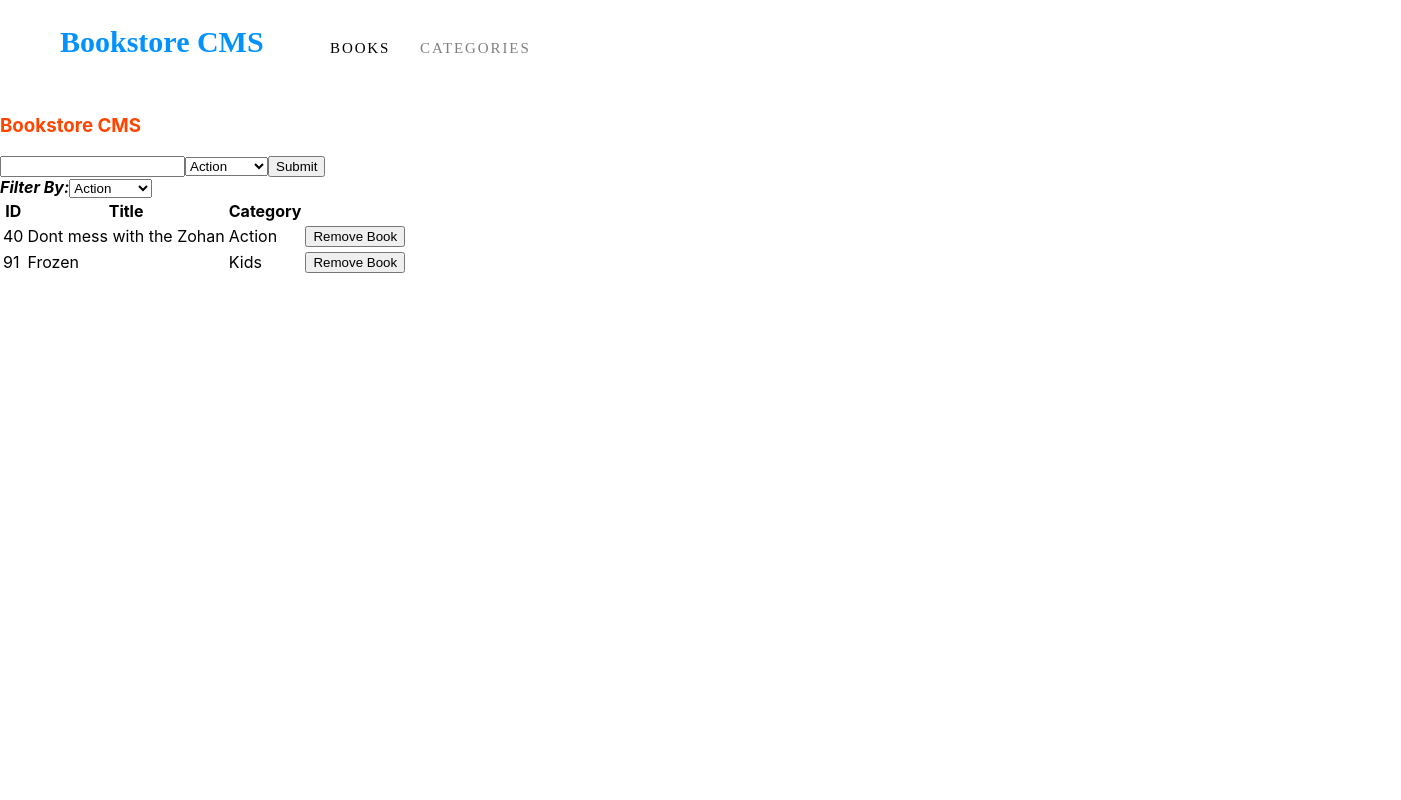
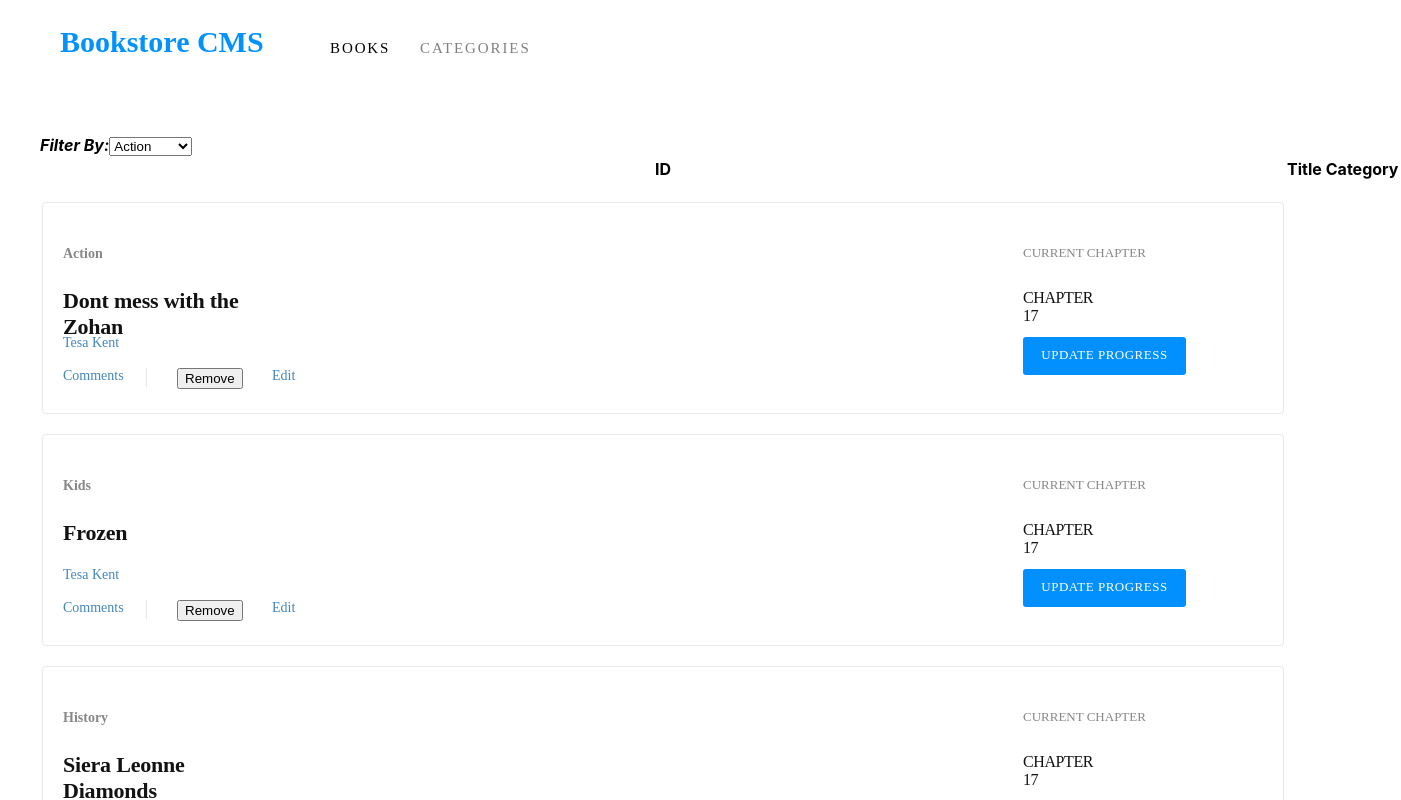
Before and after one commit to grace-mugoiri/react-bookstore, a React (Create React App) app: page / in a window 1280 px wide. Shown: the top 800 px of the page, 1401 px wide, since content can reach past the window. Built offline with nearby package versions, Linux system fonts and the light colour scheme.

Commit message:
add utility like comments and edit on book.js and its styling

```diff
--- a/src/components/App.js
+++ b/src/components/App.js
@@ -1,9 +1,10 @@
 /* eslint-disable import/extensions */
 import React from 'react';
-import './App.css';
+import '../styleAssets/App.css';
 
+
+import BooksList from '../containers/BooksList';
 import BooksForm from '../containers/BooksForm';
-import BooksList from '../containers/BooksList';
 
 function App() {
   return (
@@ -15,8 +16,8 @@ function App() {
         <div className="subtitle-two"> CATEGORIES </div>
       </div>
       <div className="App-content">
+        <BooksList />
         <BooksForm />
-        <BooksList />
       </div>
     </div>
   );
--- a/src/components/Book.js
+++ b/src/components/Book.js
@@ -2,21 +2,30 @@
 /* eslint-disable no-restricted-syntax */
 import React from 'react';
 import PropTypes from 'prop-types';
+import '../styleAssets/Book.css';
 
 class Book extends React.Component {
   render() {
     const { book: { id, title, category }, handleBookRemoval } = this.props;
     return (
-      <tr>
-        <td>{id}</td>
-        <td>{title}</td>
-        <td>{category}</td>
-        <td>
-          <button type="button" onClick={() => handleBookRemoval(id)}>
-              Remove Book
-          </button>
-        </td>
-      </tr>
+      <div className="lesson-panel">
+        <div className="first">
+          <h5 className="cat">{category}</h5>
+          <h2 className="title">{title}</h2>
+          <p>Tesa Kent</p>
+          <div className="utils">
+            <div className="comment"> Comments </div>
+            <div className="remove"><button type="button" onClick={() => handleBookRemoval(id)}> Remove </button></div>
+            <div className="edit"> Edit </div>
+          </div>
+        </div>
+        <div className="second" />
+        <div className="third">
+          <h5 className="curChap">CURRENT CHAPTER</h5>
+          <h5 className="chapNum"> CHAPTER 17</h5>
+          <div className="update">UPDATE PROGRESS</div>
+        </div>
+      </div>
     );
   }
 }
--- a/src/containers/BooksForm.js
+++ b/src/containers/BooksForm.js
@@ -59,7 +59,7 @@ class BooksForm extends React.Component {
 
     return (
       <div>
-        <h3> Bookstore CMS </h3>
+        <h3> ADD NEW BOOK </h3>
         <form onSubmit={this.handleSubmit}>
           <input onChange={this.handleChange} type="text" name="title" />
           <select onChange={this.handleChange} name="category">{bookOptions}</select>
--- a/src/index.js
+++ b/src/index.js
@@ -20,6 +20,11 @@ const initialState = {
       title: 'Frozen',
       category: 'Kids',
     },
+    {
+      id: generateID(),
+      title: 'Siera Leonne Diamonds',
+      category: 'History',
+    },
   ],
 };
 
--- a/src/components/App.css
+++ b/src/styleAssets/App.css
@@ -24,6 +24,13 @@
   display: flex;
 }
 
+.App-content {
+	padding: 40px;
+	border-radius: 4px;
+	box-shadow: #ffffff;
+	background-color: #ffffff;
+}
+
 .subtitle-one, .subtitle-two {
 	width: 60px;
 	height: 15px;
@@ -45,12 +52,3 @@
 .subtitle-two {
 	color: grey;
 }
-
-@keyframes App-logo-spin {
-  from {
-    transform: rotate(0deg);
-  }
-  to {
-    transform: rotate(360deg);
-  }
-}
--- /dev/null
+++ b/src/styleAssets/Book.css
@@ -0,0 +1,158 @@
+.lesson-panel {
+	margin-top: 20px;
+	padding: 20px;
+	background: #fff;
+	display: flex;
+	width: 1200px;
+	height: 170px;
+	border-radius: 4px;
+	border: solid 1px #e8e8e8;
+	background-color: #ffffff;
+  }
+
+  .cat {
+	width: 49px;
+	height: 18px;
+	opacity: 0.5;
+	font-family: Montserrat;
+	font-size: 14px;
+	font-weight: bold;
+	font-stretch: normal;
+	font-style: normal;
+	line-height: normal;
+	letter-spacing: normal;
+	color: #121212;
+  }
+
+  .curChap {
+	width: 126px;
+	height: 18px;
+	opacity: 0.5;
+	font-family: RobotoSlab;
+	font-size: 13px;
+	font-weight: 300;
+	font-stretch: normal;
+	font-style: normal;
+	line-height: normal;
+	letter-spacing: normal;
+	color: #121212;
+  }
+
+  .title {
+	width: 197px;
+	height: 29px;
+	font-family: RobotoSlab;
+	font-size: 22px;
+	font-weight: bold;
+	font-stretch: normal;
+	font-style: normal;
+	line-height: normal;
+	letter-spacing: -0.2px;
+	color: #121212;
+  }
+  .chapNum {
+	width: 75px;
+	height: 21px;
+	font-family: RobotoSlab;
+	font-size: 16px;
+	font-weight: 300;
+	font-stretch: normal;
+	font-style: normal;
+	line-height: normal;
+	letter-spacing: -0.4px;
+	color: #121212;
+  }
+
+  p {
+	width: 107px;
+	height: 19px;
+	font-family: RobotoSlab;
+	font-size: 14px;
+	font-weight: 300;
+	font-stretch: normal;
+	font-style: normal;
+	line-height: normal;
+	letter-spacing: normal;
+	color: #4386bf;
+  }
+
+  .utils {
+	display: flex;
+	color: #4386bf;
+  }
+
+  .comment {
+	width: 73px;
+	height: 19px;
+	margin-right: 30px;
+	padding-right: 10px;
+	border-right: 1px solid #e8e8e8;
+	font-family: RobotoSlab;
+	font-size: 14px;
+	font-weight: 300;
+	font-stretch: normal;
+	font-style: normal;
+	line-height: normal;
+	letter-spacing: normal;
+	color: #4386bf;
+  }
+
+  .remove {
+	width: 54px;
+	height: 19px;
+	margin-right: 30px;
+	padding-right: 10px;
+	border-right: 1px solid #e8e8e8;
+	font-family: RobotoSlab;
+	font-size: 14px;
+	font-weight: 300;
+	font-stretch: normal;
+	font-style: normal;
+	line-height: normal;
+	letter-spacing: normal;
+	color: #4386bf;
+  }
+
+  .edit {
+	width: 27px;
+	height: 19px;
+	margin-right: 30px;
+	padding-right: 10px;
+	font-family: RobotoSlab;
+	font-size: 14px;
+	font-weight: 300;
+	font-stretch: normal;
+	font-style: normal;
+	line-height: normal;
+	letter-spacing: normal;
+	color: #4386bf;
+  }
+
+  .first {
+	width: 60%;
+  }
+
+  .second {
+	width: 20%;
+  }
+
+  .third {
+	width: 20%;
+  }
+
+  .update {
+	width: 143px;
+	height: 18px;
+	font-family: RobotoSlab;
+	font-size: 13px;
+	font-weight: 300;
+	font-stretch: normal;
+	font-style: normal;
+	line-height: normal;
+	letter-spacing: 0.5px;
+	background-color: #0290ff;
+	color: white;
+	text-align: center;
+	padding: 10px;
+	border-radius: 3px;
+  }
--- a/src/styleAssets/BooksForm.css
+++ b/src/styleAssets/BooksForm.css
@@ -1,3 +1,26 @@
-h3 {
-	color: orangered;
-}
+.input {
+	margin-right: 10px;
+	height: 45px;
+	width: 60%;
+	font-size: 18px;
+  }
+
+  .select {
+	margin-right: 10px;
+	height: 50px;
+	width: 20%;
+	font-size: 18px;
+  }
+
+  .button {
+	width: 18%;
+	background: #0290ff;
+	color: #fff;
+	padding: 16px;
+	font-size: 18px;
+  }
+
+
+  .error {
+	color: red;
+  }
```
